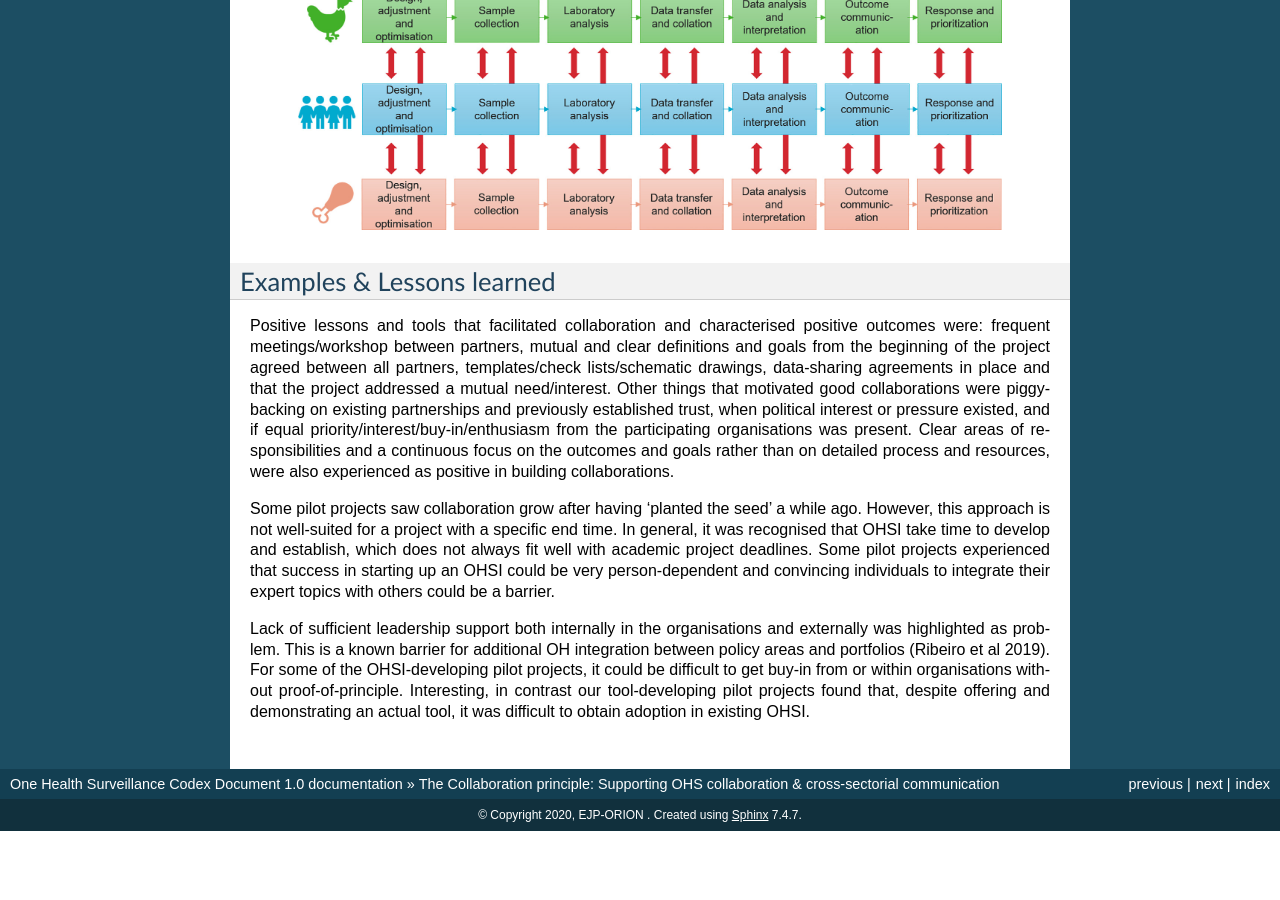
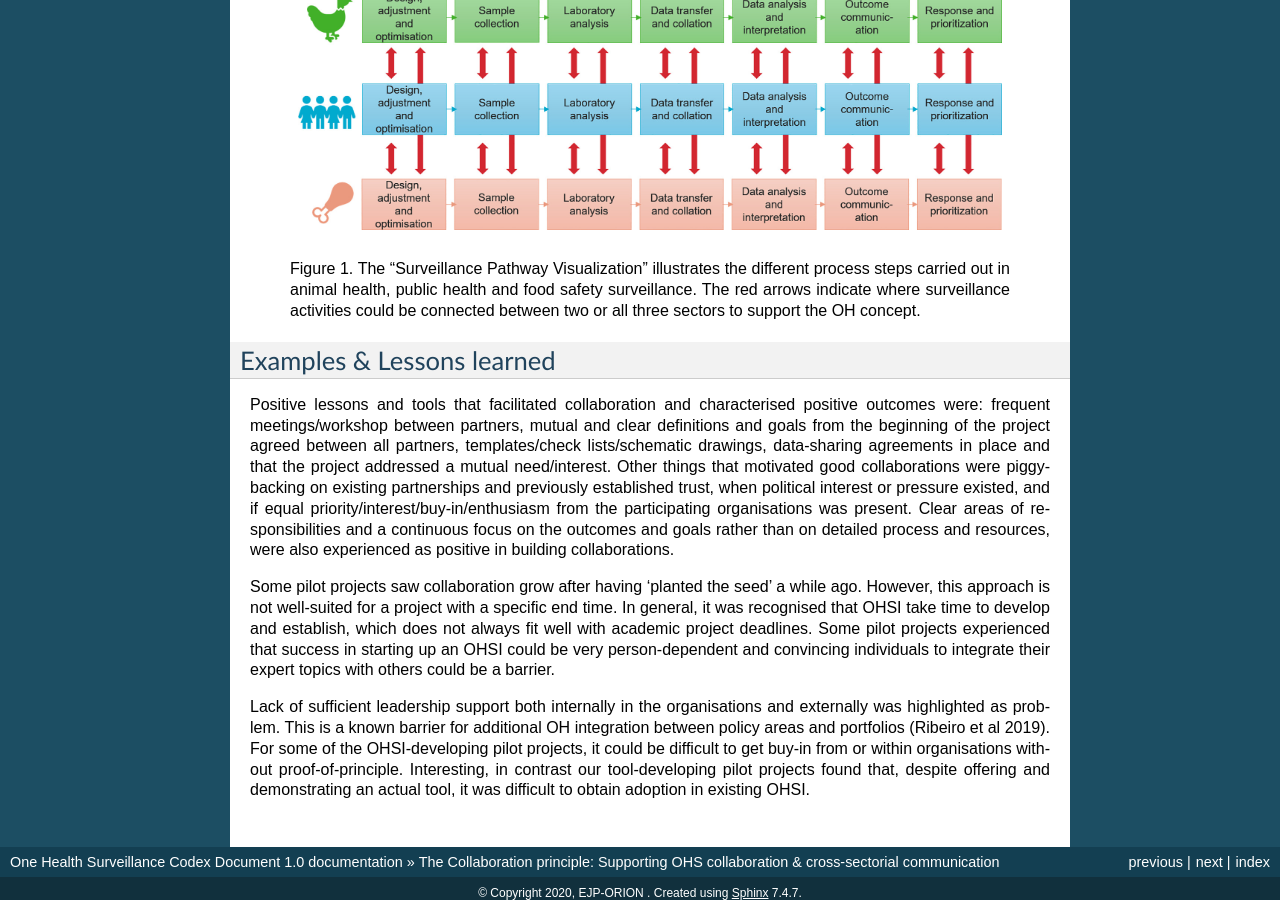
Before and after one commit to EJP-ORION/OH-Surveillance-Codex, a Sphinx documentation site: the page built from docs/2-the-collaboration-principle.rst, in a window 1280 px wide and 900 px high, scrolled down 1633 px. Built offline with Sphinx 7.4.7, drawn with Linux system fonts in a browser that asks for light colours; before the commit the page ends 2464 px from its top, so only the background shows below that.

Commit message:
Figure description

```diff
--- a/docs/2-the-collaboration-principle.rst
+++ b/docs/2-the-collaboration-principle.rst
@@ -106,6 +106,7 @@ OH Surveillance Pathway Visualization
    does provide a proper tool to facilitate cross-sector communication.
 
    .. figure:: ../assets/img/SurveillancePathway.png
+   Figure 1. The "Surveillance Pathway Visualization" illustrates the different process steps carried out in animal health, public health and food safety surveillance. The red arrows indicate where surveillance activities could be connected between two or all three sectors to support the OH concept.
 
 
 Examples & Lessons learned
```
